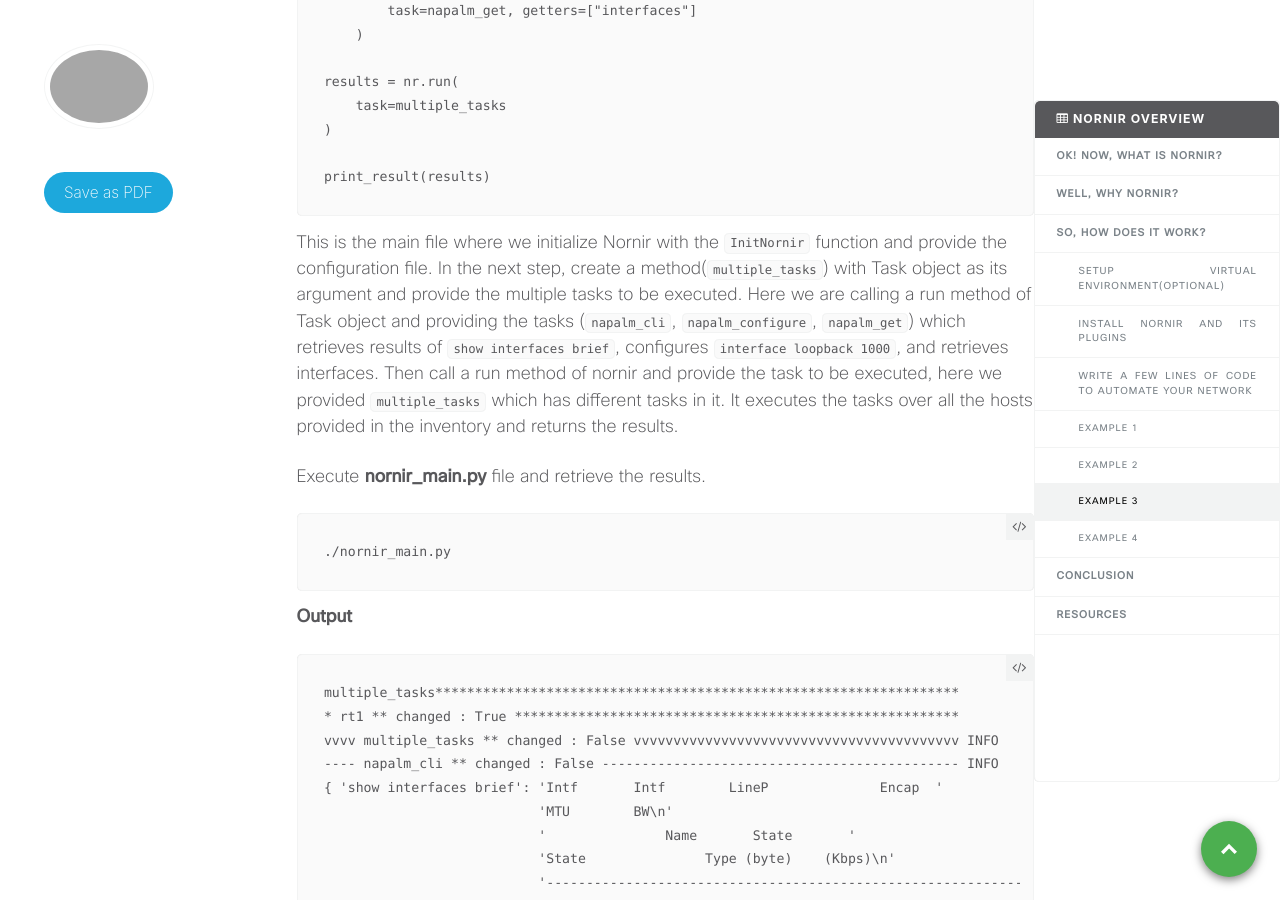
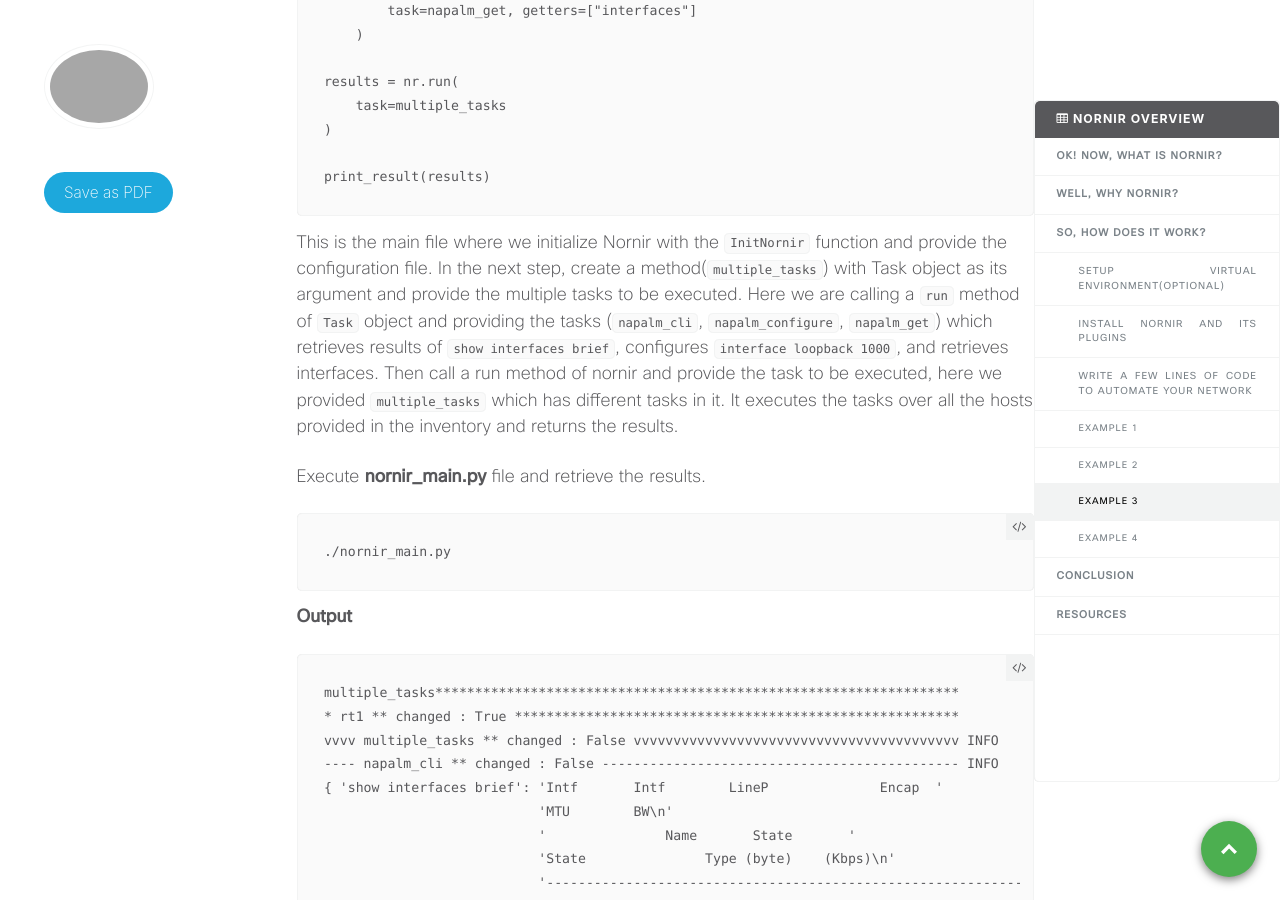
Before and after one commit to xrdocs/programmability, a Jekyll site: the page built from _tutorials/2020-12-02-nornir-overview.md, in a window 1280 px wide and 900 px high, scrolled down 9833 px. Built offline with Jekyll 4.4.1, drawn with Linux system fonts in a browser that asks for light colours; comment, search, counter and statistics services are not loaded.

````diff
--- a/_tutorials/2020-12-02-nornir-overview.md
+++ b/_tutorials/2020-12-02-nornir-overview.md
@@ -327,7 +327,7 @@ results = nr.run(
 
 print_result(results)
 ```
-This is the main file where we initialize Nornir with the `InitNornir` function and provide the configuration file. In the next step, create a method(`multiple_tasks`) with Task object as its argument and provide the multiple tasks to be executed. Here we are calling a run method of Task object and providing the tasks (`napalm_cli`, `napalm_configure`, `napalm_get`) which retrieves results of `show interfaces brief`, configures `interface loopback 1000`, and retrieves interfaces. Then call a run method of nornir and provide the task to be executed, here we provided `multiple_tasks` which has different tasks in it. It executes the tasks over all the hosts provided in the inventory and returns the results.
+This is the main file where we initialize Nornir with the `InitNornir` function and provide the configuration file. In the next step, create a method(`multiple_tasks`) with Task object as its argument and provide the multiple tasks to be executed. Here we are calling a `run` method of `Task` object and providing the tasks (`napalm_cli`, `napalm_configure`, `napalm_get`) which retrieves results of `show interfaces brief`, configures `interface loopback 1000`, and retrieves interfaces. Then call a run method of nornir and provide the task to be executed, here we provided `multiple_tasks` which has different tasks in it. It executes the tasks over all the hosts provided in the inventory and returns the results.
 
 Execute **nornir_main.py** file and retrieve the results.
 ```
````
